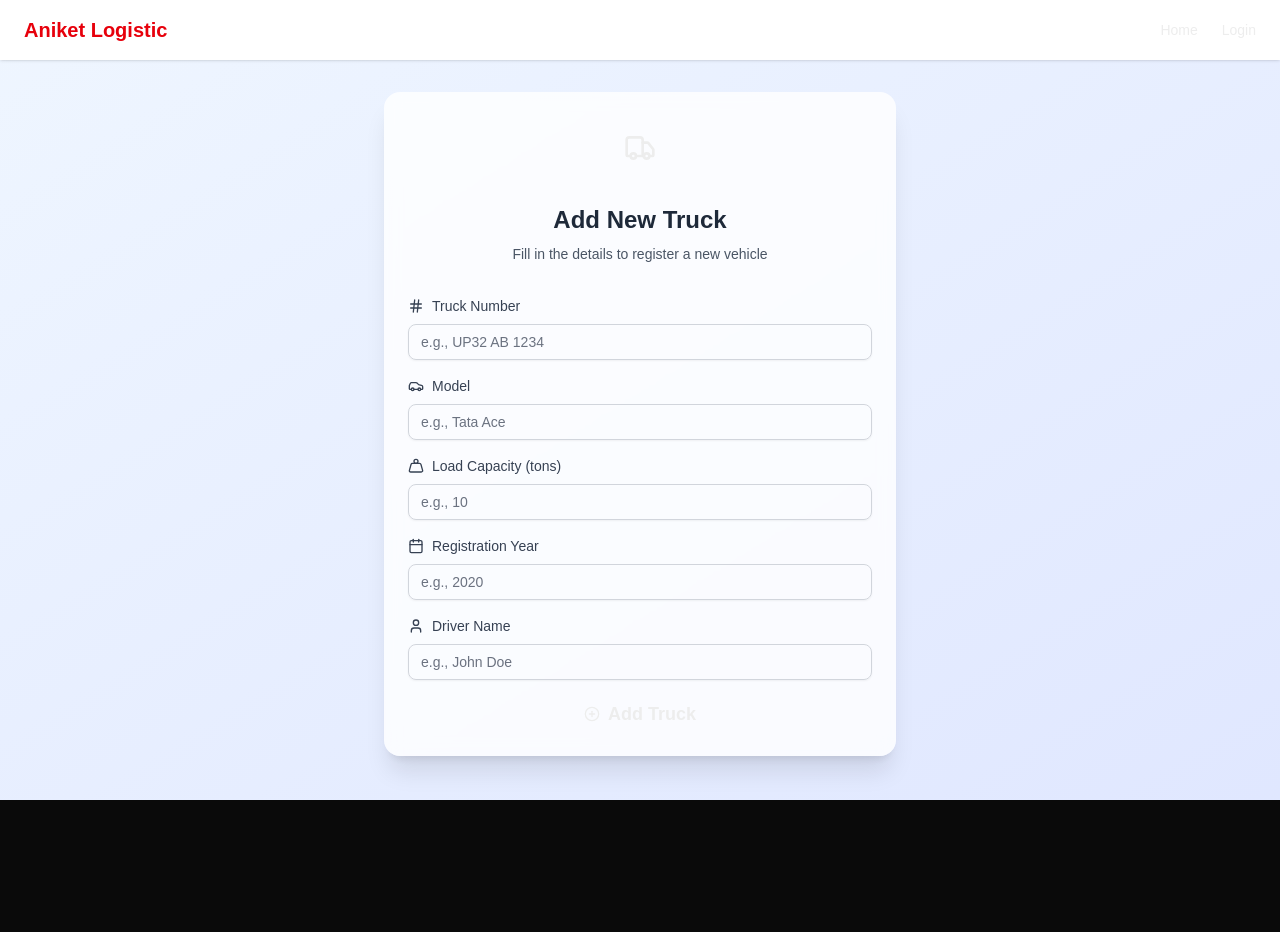
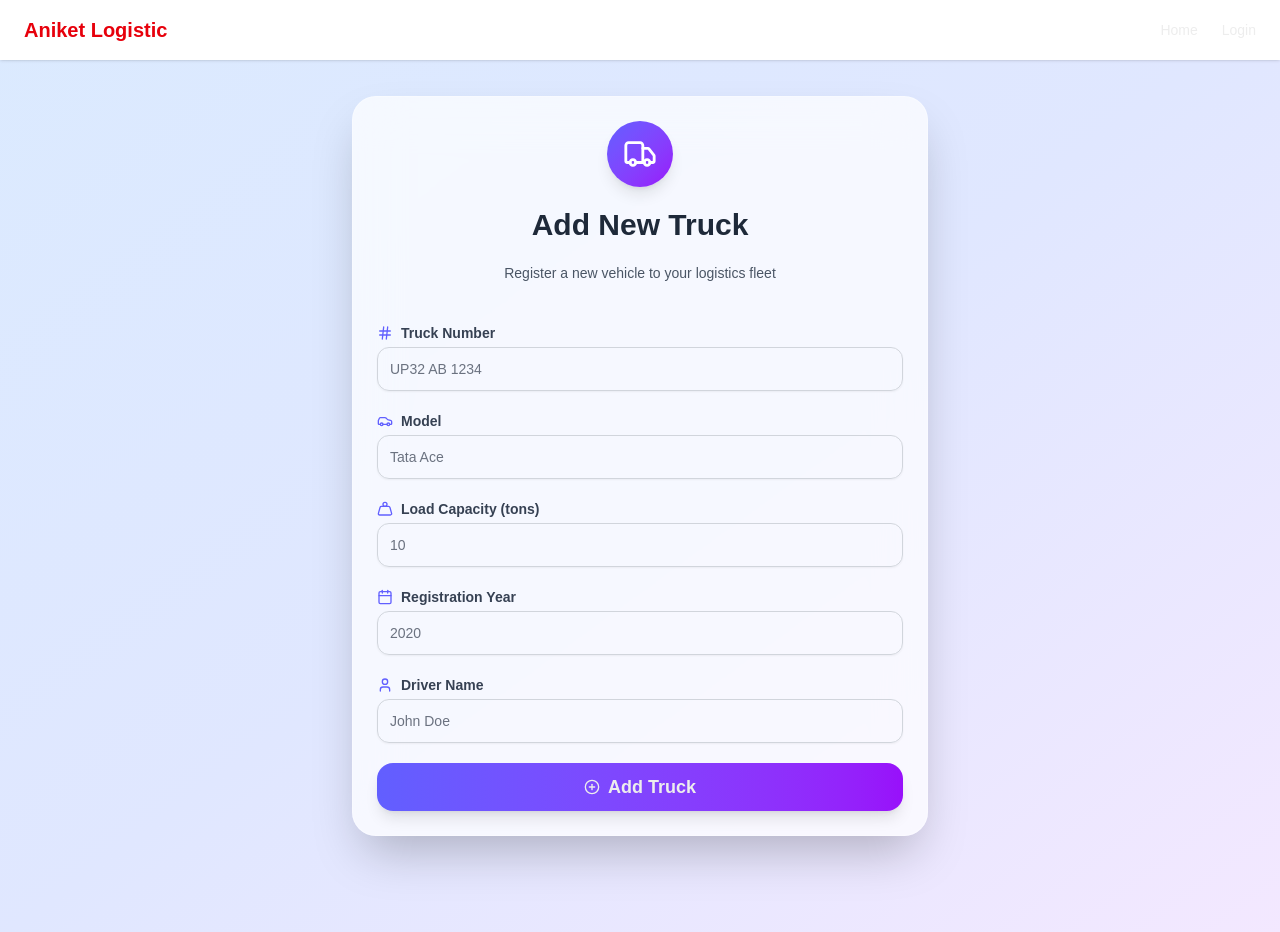
Before and after one commit to AniketKaushik19/logistic, a Next.js app: page /AddVehicle in a window 1280 px wide. Before the commit the page ends 800 px from the top, so only its background shows below. Built offline with nearby package versions, Linux system fonts and the light colour scheme; no server answers.

Commit message:
e-bill2.1

```diff
--- a/app/AddVehicle/page.js
+++ b/app/AddVehicle/page.js
@@ -43,9 +43,9 @@ export default function AddTruckVehicle() {
           registrationYear: '',
           driverName: '',
         });
-        setTimeout(()=>{
-            Router.push('/Dashboard')
-        },3000)
+        setTimeout(() => {
+          Router.push('/Dashboard')
+        }, 3000)
       } else {
         toast.error(data.message || "Failed to add truck")
       }
@@ -57,107 +57,133 @@ export default function AddTruckVehicle() {
   };
 
   return (
-    <div className="min-h-screen bg-linear-to-br from-blue-50 to-indigo-100 flex items-center justify-center p-4">
-      <Navbar/>
-      <Card className="w-full max-w-lg rounded-2xl shadow-xl border-0 bg-white/80 backdrop-blur-sm mt-12">
-        <CardHeader className="text-center pb-2">
-          <div className="mx-auto mb-4 p-4 rounded-full bg-primary/10 text-primary w-fit">
-            <Truck size={32} />
+    <div className="min-h-screen bg-gradient-to-br from-blue-100 via-indigo-100 to-purple-100 flex items-center justify-center px-4 py-24">
+      <Navbar />
+
+      <Card className="w-full max-w-xl rounded-3xl shadow-2xl border border-white/30 bg-white/70 backdrop-blur-xl">
+
+        {/* Header */}
+        <CardHeader className="text-center space-y-3 pb-4">
+          <div className="mx-auto p-4 rounded-full bg-gradient-to-br from-indigo-500 to-purple-600 text-white shadow-lg w-fit">
+            <Truck size={34} />
           </div>
-          <CardTitle className="text-2xl font-bold text-gray-800">Add New Truck</CardTitle>
-          <p className="text-sm text-gray-600">Fill in the details to register a new vehicle</p>
+
+          <CardTitle className="text-3xl font-extrabold text-gray-800">
+            Add New Truck
+          </CardTitle>
+
+          <p className="text-sm text-gray-600">
+            Register a new vehicle to your logistics fleet
+          </p>
         </CardHeader>
-        <CardContent className="space-y-6">
-          <form onSubmit={handleSubmit} className="space-y-4">
+
+        {/* Content */}
+        <CardContent>
+          <form onSubmit={handleSubmit} className="space-y-5">
+
             {/* Truck Number */}
-            <div className="space-y-2">
-              <label className="text-sm font-medium flex items-center gap-2 text-gray-700">
-                <Hash size={16} /> Truck Number
+            <div>
+              <label className="flex items-center gap-2 text-sm font-semibold text-gray-700 mb-1">
+                <Hash size={16} className="text-indigo-500" />
+                Truck Number
               </label>
               <Input
                 name="truckNumber"
                 value={formData.truckNumber}
                 onChange={handleChange}
-                placeholder="e.g., UP32 AB 1234"
+                placeholder="UP32 AB 1234"
                 required
-                className="rounded-lg border-gray-300 focus:border-primary focus:ring-primary"
+                className="h-11 rounded-xl border-gray-300 focus:ring-2 focus:ring-indigo-500"
               />
             </div>
 
             {/* Model */}
-            <div className="space-y-2">
-              <label className="text-sm font-medium flex items-center gap-2 text-gray-700">
-                <Car size={16} /> Model
+            <div>
+              <label className="flex items-center gap-2 text-sm font-semibold text-gray-700 mb-1">
+                <Car size={16} className="text-indigo-500" />
+                Model
               </label>
               <Input
                 name="model"
                 value={formData.model}
                 onChange={handleChange}
-                placeholder="e.g., Tata Ace"
+                placeholder="Tata Ace"
                 required
-                className="rounded-lg border-gray-300 focus:border-primary focus:ring-primary"
+                className="h-11 rounded-xl border-gray-300 focus:ring-2 focus:ring-indigo-500"
               />
             </div>
 
             {/* Capacity */}
-            <div className="space-y-2">
-              <label className="text-sm font-medium flex items-center gap-2 text-gray-700">
-                <Weight size={16} /> Load Capacity (tons)
+            <div>
+              <label className="flex items-center gap-2 text-sm font-semibold text-gray-700 mb-1">
+                <Weight size={16} className="text-indigo-500" />
+                Load Capacity (tons)
               </label>
               <Input
                 name="capacity"
                 value={formData.capacity}
                 onChange={handleChange}
                 type="number"
-                placeholder="e.g., 10"
+                placeholder="10"
                 required
-                className="rounded-lg border-gray-300 focus:border-primary focus:ring-primary"
+                className="h-11 rounded-xl border-gray-300 focus:ring-2 focus:ring-indigo-500"
               />
             </div>
 
             {/* Registration Year */}
-            <div className="space-y-2">
-              <label className="text-sm font-medium flex items-center gap-2 text-gray-700">
-                <Calendar size={16} /> Registration Year
+            <div>
+              <label className="flex items-center gap-2 text-sm font-semibold text-gray-700 mb-1">
+                <Calendar size={16} className="text-indigo-500" />
+                Registration Year
               </label>
               <Input
                 name="registrationYear"
                 value={formData.registrationYear}
                 onChange={handleChange}
                 type="number"
-                placeholder="e.g., 2020"
+                placeholder="2020"
                 required
-                className="rounded-lg border-gray-300 focus:border-primary focus:ring-primary"
+                className="h-11 rounded-xl border-gray-300 focus:ring-2 focus:ring-indigo-500"
               />
             </div>
 
             {/* Driver Name */}
-            <div className="space-y-2">
-              <label className="text-sm font-medium flex items-center gap-2 text-gray-700">
-                <User size={16} /> Driver Name
+            <div>
+              <label className="flex items-center gap-2 text-sm font-semibold text-gray-700 mb-1">
+                <User size={16} className="text-indigo-500" />
+                Driver Name
               </label>
               <Input
                 name="driverName"
                 value={formData.driverName}
                 onChange={handleChange}
-                placeholder="e.g., John Doe"
+                placeholder="John Doe"
                 required
-                className="rounded-lg border-gray-300 focus:border-primary focus:ring-primary"
+                className="h-11 rounded-xl border-gray-300 focus:ring-2 focus:ring-indigo-500"
               />
             </div>
 
-            {/* Submit Button */}
+            {/* Submit */}
             <Button
               type="submit"
               disabled={loading}
-              className="w-full rounded-xl py-3 text-lg font-semibold flex items-center justify-center gap-2 bg-primary hover:bg-primary/90 transition-colors"
+              className="w-full h-12 rounded-2xl text-lg font-bold flex items-center justify-center gap-2
+                     bg-gradient-to-r from-indigo-500 to-purple-600
+                     hover:from-indigo-600 hover:to-purple-700
+                     shadow-lg transition-all"
             >
-              {loading ? 'Adding...' : <><PlusCircle size={20} /> Add Truck</>}
+              {loading ? "Adding..." : (
+                <>
+                  <PlusCircle size={20} />
+                  Add Truck
+                </>
+              )}
             </Button>
+
           </form>
-
         </CardContent>
       </Card>
     </div>
+
   );
 }
```
